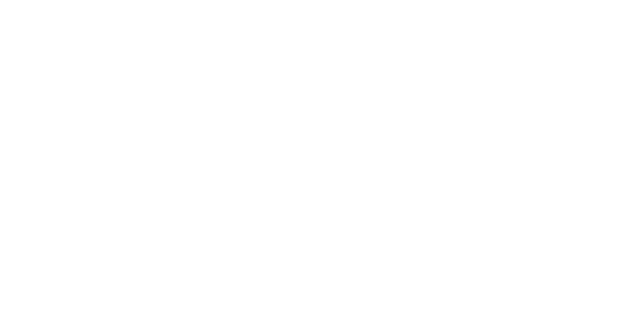
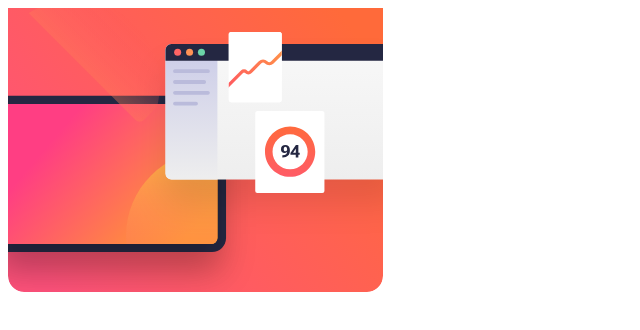
Before and after one commit to TheTreeveloper/Newsletter-signup, a React (Vite) app: page / in a window 1280 px wide. Shown: the top 330 px of the page, without its empty margins (0-640 px from the left). Built offline with nearby package versions, Linux system fonts and the light colour scheme.

Commit message:
imported App into main.tsx

```diff
--- a/src/main.tsx
+++ b/src/main.tsx
@@ -1,7 +1,10 @@
 import React from "react";
 import ReactDOM from "react-dom/client";
 import "./index.css";
+import App from "./App.tsx";
 
 ReactDOM.createRoot(document.getElementById("root")!).render(
-  <React.StrictMode></React.StrictMode>
+  <React.StrictMode>
+    <App />
+  </React.StrictMode>
 );
```
